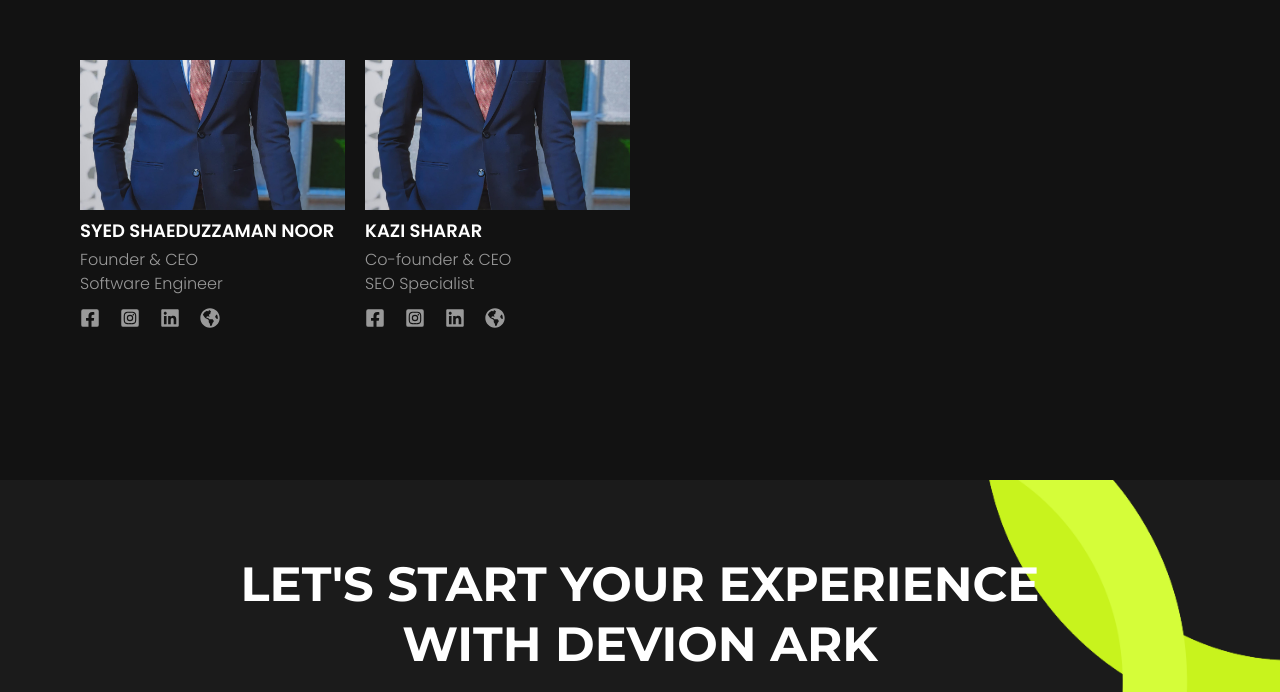
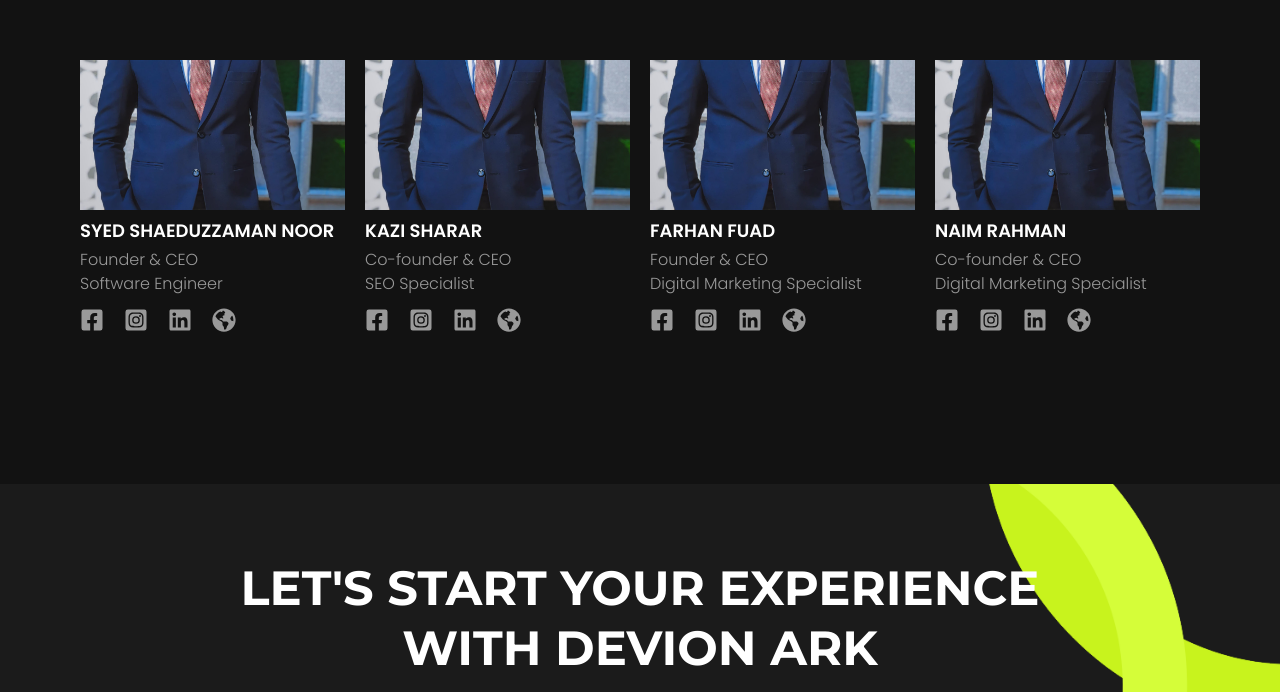
Before and after one commit to syednoor058/Digital-Agency-Website-React-Project, a React (Vite) app in the folder client/: page /about-us in a window 1280 px wide. Shown: the part 1540-2232 px from the top of the page. Built offline with nearby package versions, Linux system fonts and the light colour scheme.

Commit message:
About page responsive.

```diff
--- a/client/src/components/hero/Hero3.jsx
+++ b/client/src/components/hero/Hero3.jsx
@@ -132,7 +132,7 @@
                   <span className="flex justify-center items-center relative px-3 sm:px-5 py-2 bg-accentColor rounded-full">
                     Get Started{" "}
                   </span>
-                  <span className="w-[34px] h-[34px] sm:w-[37px] sm:h-[37px] rounded-full bg-accentColor flex justify-center items-center">
+                  <span className="w-[35px] h-[35px] sm:w-[37px] sm:h-[37px] rounded-full bg-accentColor flex justify-center items-center">
                     <HiMiniArrowUpRight />
                   </span>
                 </div>
--- a/client/src/screens/about/About.jsx
+++ b/client/src/screens/about/About.jsx
@@ -1,4 +1,5 @@
 // import React from 'react'
+import { useEffect } from "react";
 import {
   FaFacebookSquare,
   FaGlobeAmericas,
@@ -10,6 +11,12 @@
 import CallToAction from "../../components/callToAction/CallToAction";
 import Footer from "../../components/footer/Footer";
 export default function About() {
+  useEffect(() => {
+    window.scrollTo(0, 0);
+  }, []);
+  useEffect(() => {
+    document.title = "About Us - Best Agency in Affordable Budget | Devion Ark";
+  }, []);
   return (
     <div className="pt-14 lg:pt-10 w-full min-h-screen font-bodyFont overflow-x-hidden bg-darkPrimary text-lightBodyText">
       <div className="pt-10 lg:pt-0 flex flex-col gap-14 md:gap-20 lg:gap-28">
@@ -36,7 +43,7 @@
               </div>
             </div>
           </div>
-          <div className="w-full flex flex-col gap-4">
+          <div className="w-full hidden lg:flex flex-col gap-4">
             <div className="w-full h-[1px] bg-lightSecondary"></div>
             <div className="flex flex-row justify-between px-5 sm:px-7 lg:px-10 xl:px-20">
               <div>&copy; Copyright 2024</div>
@@ -100,7 +107,7 @@
                   <div>Software Engineer</div>
                 </div>
               </div>
-              <div className="flex flex-row gap-5 text-lg sm:text-xl">
+              <div className="flex flex-row gap-5 text-xl sm:text-2xl">
                 <FaFacebookSquare />
                 <FaInstagramSquare />
                 <FaLinkedin />
@@ -124,7 +131,55 @@
                   <div>SEO Specialist</div>
                 </div>
               </div>
-              <div className="flex flex-row gap-5 text-lg sm:text-xl">
+              <div className="flex flex-row gap-5 text-xl sm:text-2xl">
+                <FaFacebookSquare />
+                <FaInstagramSquare />
+                <FaLinkedin />
+                <FaGlobeAmericas />
+              </div>
+            </div>
+            <div className="flex flex-col gap-3">
+              <div className="w-full h-auto">
+                <img
+                  className="w-full h-auto object-cover"
+                  src={syedNoorImg}
+                  alt="syed-noor"
+                />
+              </div>
+              <div className="flex flex-col font-light leading-none text-xs sm:text-base">
+                <div className="uppercase text-lg font-semibold text-lightPrimary leading-none">
+                  Farhan Fuad
+                </div>
+                <div className="pt-2">
+                  <div>Founder & CEO</div>
+                  <div>Digital Marketing Specialist</div>
+                </div>
+              </div>
+              <div className="flex flex-row gap-5 text-xl sm:text-2xl">
+                <FaFacebookSquare />
+                <FaInstagramSquare />
+                <FaLinkedin />
+                <FaGlobeAmericas />
+              </div>
+            </div>
+            <div className="flex flex-col gap-3">
+              <div className="w-full h-auto">
+                <img
+                  className="w-full h-auto object-cover"
+                  src={syedNoorImg}
+                  alt="syed-noor"
+                />
+              </div>
+              <div className="flex flex-col font-light leading-none text-xs sm:text-base">
+                <div className="uppercase text-lg font-semibold text-lightPrimary leading-none">
+                  Naim Rahman
+                </div>
+                <div className="pt-2">
+                  <div>Co-founder & CEO</div>
+                  <div>Digital Marketing Specialist</div>
+                </div>
+              </div>
+              <div className="flex flex-row gap-5 text-xl sm:text-2xl">
                 <FaFacebookSquare />
                 <FaInstagramSquare />
                 <FaLinkedin />
--- a/client/src/screens/projects/Projects.jsx
+++ b/client/src/screens/projects/Projects.jsx
@@ -3,6 +3,7 @@
 import Marquee from "react-fast-marquee";
 import { HiMiniArrowUpRight } from "react-icons/hi2";
 import { Link } from "react-router-dom";
+import projectPageHeroImg from "../../assets/images/project_page_hero.png";
 import portfolioImg from "../../assets/images/projects/2.webp";
 import kickOffImg from "../../assets/images/projects/3.webp";
 import carsPredImg from "../../assets/images/projects/4.webp";
@@ -39,21 +40,12 @@
       "Case Studies - Best Agency in Affordable Budget | Devion Ark";
   }, []);
   return (
-    <div className="pt-14 lg:pt-10 w-full min-h-screen font-bodyFont overflow-x-hidden bg-darkPrimary text-lightBodyText">
+    <div className="pt-14 lg:pt-10 w-full font-bodyFont overflow-x-hidden bg-darkPrimary text-lightBodyText">
       <div className="pt-10 lg:pt-20 flex flex-col gap-14  md:gap-20 lg:gap-28">
-        <section className="px-5 sm:px-7 lg:px-10 xl:px-20 flex flex-col gap-5 sm:gap-10">
-          <div className="text-start sm:text-center font-titleFont text-lightTitleText font-bold text-[34px] sm:text-6xl lg:text-7xl uppercase leading-none">
-            Proven Results <span className="text-accentColor">Unveiled</span>
-          </div>
-          <div className="text-start sm:text-center font-extralight sm:text-base sm:font-normal text-sm lg:text-lg">
-            Behind every project lies a journey of exploration, creativity, and
-            measurable success. Our case studies go beyond the surface to reveal
-            the innovative processes and tangible outcomes that set our work
-            apart. From overcoming unique challenges to crafting impactful
-            solutions, these stories reflect our dedication to empowering
-            businesses.
-          </div>
-          <div className="flex justify-center items-center">
+        <section className="w-full h-full lg:min-h-screen px-5 sm:px-7 lg:px-10 xl:px-20 flex flex-col gap-20">
+          <div className="flex flex-col lg:flex-row gap-10">
+            <div className="w-full lg:w-[70%] flex flex-col-reverse justify-end gap-5">
+              <div className="flex items-center">
                 <div className="flex flex-row hover:flex-row-reverse duration-500 items-center">
                   <Link to="/pricing">
                     <div className="text-center text-base sm:text-xl px-8 py-2 sm:py-3 rounded-full bg-accentColor text-darkTitleText">
@@ -65,8 +57,38 @@
                   </div>
                 </div>
               </div>
+              <div className="flex flex-col lg:flex-col-reverse gap-5">
+                <div className="font-titleFont text-lightTitleText font-bold text-[34px] sm:text-6xl lg:text-7xl uppercase leading-none">
+                  Proven Results{" "}
+                  <span className="text-accentColor">Unveiled</span>
+                </div>
+                <div className="w-full lg:w-[60%] font-extralight sm:text-base sm:font-normal text-sm lg:text-base">
+                  Behind every project lies a journey of exploration,
+                  creativity, and measurable success. Our case studies go beyond
+                  the surface to reveal the innovative processes and tangible
+                  outcomes that set our work apart.
+                </div>
+              </div>
+            </div>
+            <div className="w-full lg:w-[30%]">
+              <div className="w-full">
+                <img
+                  className="w-full h-auto object cover"
+                  src={projectPageHeroImg}
+                  alt="project-page-hero-img"
+                />
+              </div>
+            </div>
+          </div>
+          <div className="w-full hidden lg:flex flex-col gap-4">
+            <div className="w-full h-[1px] bg-lightSecondary"></div>
+            <div className="flex flex-row justify-between px-5 sm:px-7 lg:px-10 xl:px-20">
+              <div>&copy; Copyright 2024</div>
+              <div>Scroll To Explore</div>
+            </div>
+          </div>
         </section>
-        <section className="flex flex-col gap-5 sm:gap-10">
+        <section className="flex flex-col gap-5 sm:gap-10 lg:-mt-20">
           <div className="flex flex-col gap-1 leading-none font-titleFont font-semibold text-lightPrimary text-[23px] sm:text-5xl uppercase text-center px-5 sm:px-7 lg:px-10 xl:px-20">
             <div>
               We use <span className="text-accentColor">technologies</span>
@@ -253,7 +275,12 @@
             </Marquee>
           </div>
         </section>
-        <section className="w-full px-5 sm:px-7 lg:px-10 xl:px-20 grid grid-cols-1 lg:grid-cols-2 gap-7 sm:gap-10 xl:gap-16 pt-7 md:pt-10">
+        <section className="w-full px-5 sm:px-7 lg:px-10 xl:px-20 pt-7 flex flex-col gap-10 lg:gap-16 xl:gap-20">
+          <div className="font-titleFont font-semibold text-lightPrimary text-[23px] sm:text-5xl uppercase text-center leading-none">
+            Innovating <span className="text-accentColor">Real-World</span>{" "}
+            Solutions
+          </div>
+          <div className="grid grid-cols-1 lg:grid-cols-2 gap-7 sm:gap-10 xl:gap-16">
             <CaseStudyCard
               image={kickOffImg}
               title="Sportswear E-commerce Web Application"
@@ -295,6 +322,7 @@
               ]}
               to="/"
             />
+          </div>
         </section>
         <section className="flex flex-col">
           {/* Call To Action Section */}
--- a/client/src/screens/services/Services.jsx
+++ b/client/src/screens/services/Services.jsx
@@ -30,7 +30,7 @@
     <div className="pt-14 lg:pt-10 w-full overflow-x-hidden bg-darkPrimary text-lightBodyText font-bodyFont">
       <div className="pt-10 lg:pt-20 flex flex-col  gap-10 sm:gap-14  md:gap-20 lg:gap-28">
         {/* Hero Section */}
-        <div className="px-5 sm:px-7 lg:px-10 xl:px-20">
+        <section className="px-5 sm:px-7 lg:px-10 xl:px-20">
           <div className="flex flex-col lg:flex-row gap-5 sm:gap-7 md:gap-10 lg:gap-20 items-end">
             <div className="w-full lg:w-[60%] flex flex-col gap-5 sm:gap-7 lg:gap-10">
               <div>
@@ -74,10 +74,13 @@
               </div>
             </div>
           </div>
-        </div>
+        </section>
         {/* Services Section */}
-        <div className="px-5 sm:px-7 lg:px-10 xl:px-20">
+        <section className="px-5 sm:px-7 lg:px-10 xl:px-20">
           <div className="flex flex-col gap-5 sm:gap-7 md:gap-10 lg:gap-20">
+            <div className="uppercase font-titleFont font-semibold text-center text-2xl sm:text-4xl text-lightTitleText">
+              <span className="text-accentColor">Services</span> we provide
+            </div>
             <div>
               <div className="grid grid-cols-1 lg:grid-cols-2 xl:grid-cols-3 gap-y-5 lg:gap-y-10 gap-x-5">
                 <div className="flex flex-col gap-3 border-b lg:border-b-0 lg:border-r border-lightBodyText border-opacity-40 p-3">
@@ -403,7 +406,7 @@
               </div>
             </div>
           </div>
-        </div>
+        </section>
 
         <div className="flex flex-col">
           {/* Call To Action Section */}
```
Also changed, not shown: client/src/assets/images/project_page_hero.png (added). Lines whose indentation alone changed are shown as unchanged.
